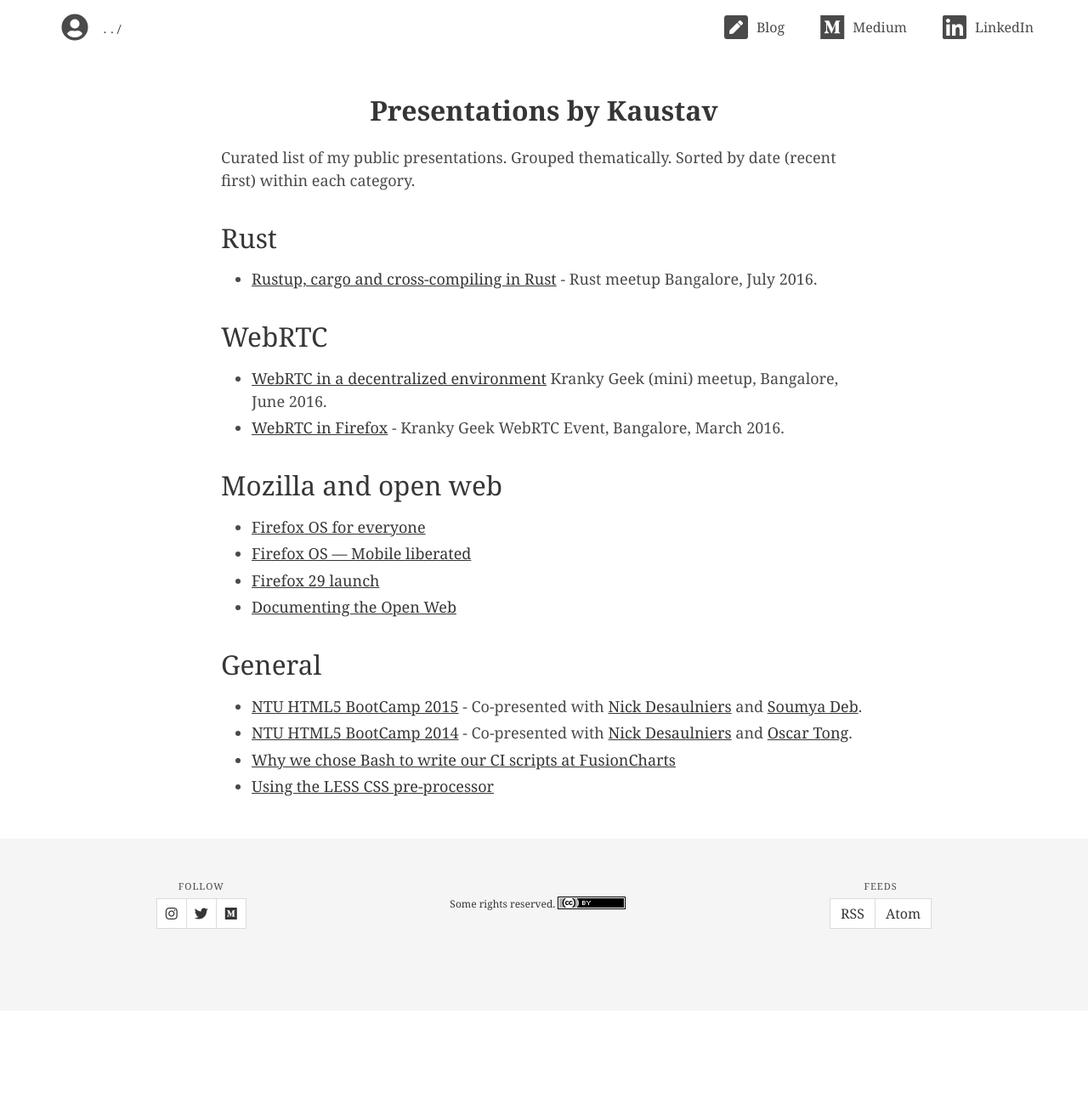
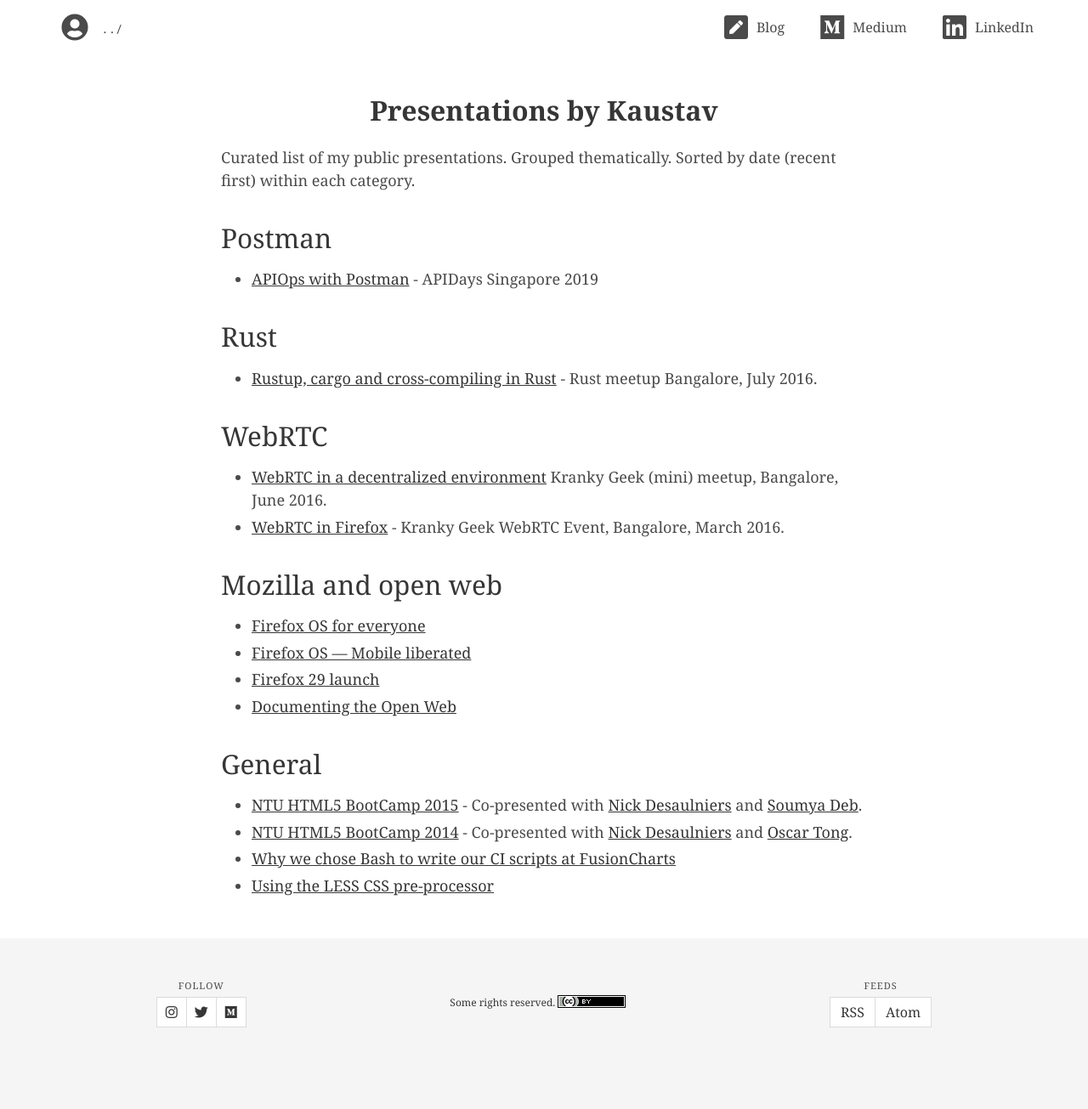
Before and after one commit to kaustavdm/website, a Jekyll site: the page built from presentations/index.md, in a window 1280 px wide. Shown: the whole page at 85% size. Built offline with Jekyll 4.4.1, drawn with Linux system fonts in a browser that asks for light colours; nearby versions of some CDN libraries; before the commit the page ends 1189 px from its top, so only the background shows below that.

Commit message:
Add basic section on Postman

```diff
--- a/presentations/index.md
+++ b/presentations/index.md
@@ -8,6 +8,10 @@ nav_title: Presentations
 ---
 
 Curated list of my public presentations. Grouped thematically. Sorted by date (recent first) within each category.
+
+## Postman
+
+- [APIOps with Postman](https://kaustavdm.github.io/apiops-with-postman/) - APIDays Singapore 2019
 
 ## Rust
 
```
